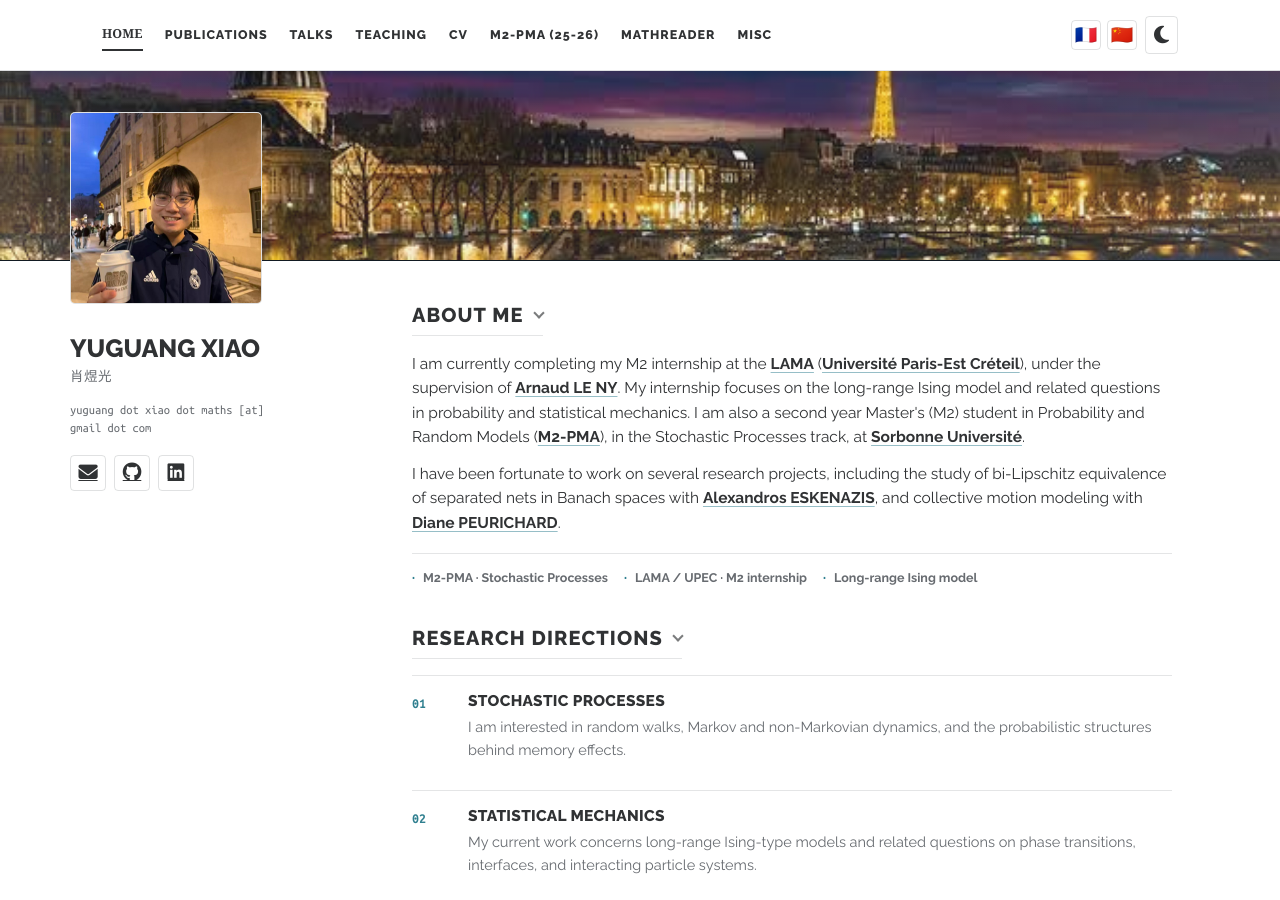
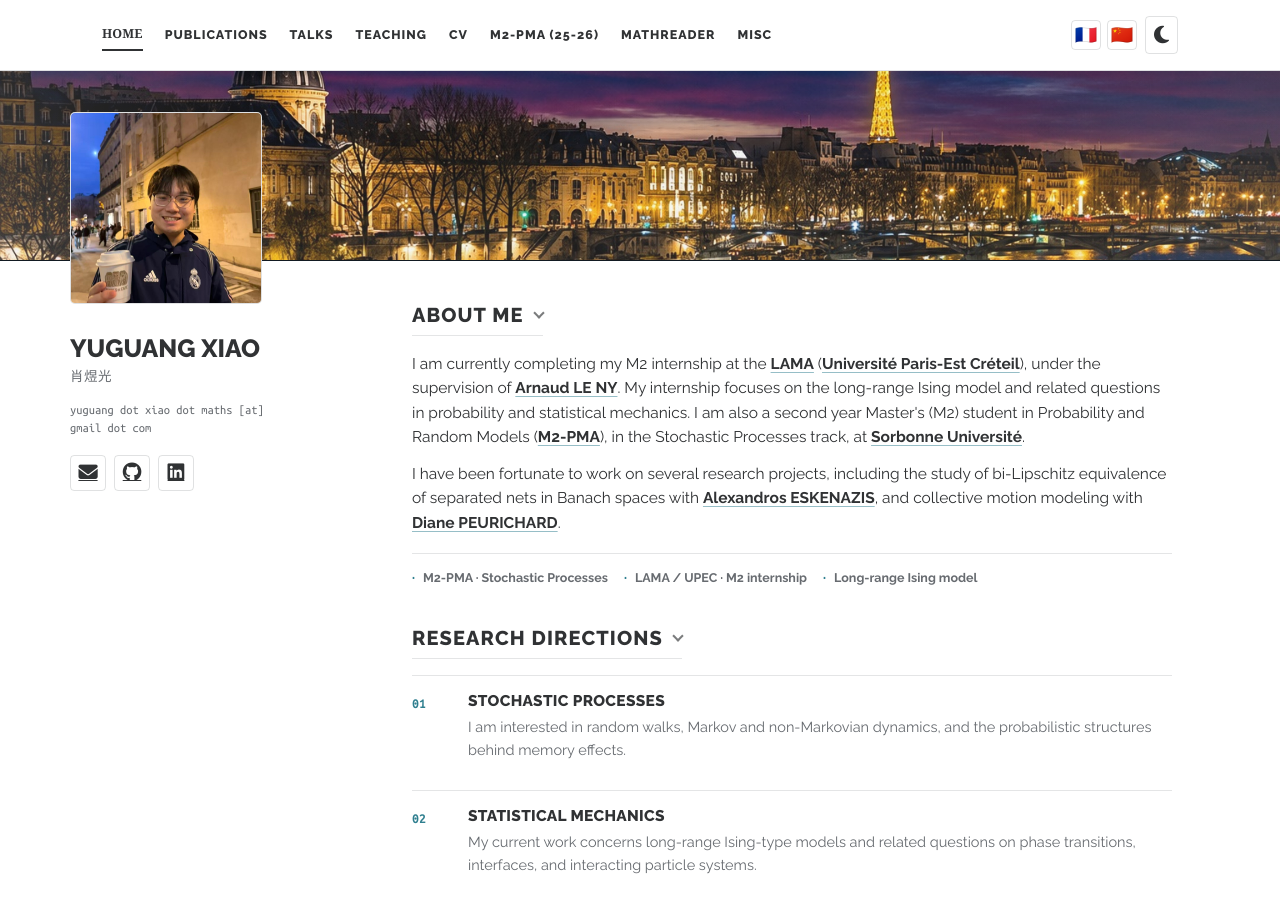
Before and after one commit to Lucien-XIAO/Lucien-XIAO.github.io, a Jekyll site: the page built from index.html, in a window 1280 px wide and 900 px high. Built offline with Jekyll 4.4.1, drawn with Linux system fonts in a browser that asks for light colours; nearby versions of some CDN libraries; a style sheet for code colours, icons or effects is not loaded.

Commit message:
Use high-resolution Paris banner

```diff
--- a/_layouts/default.html
+++ b/_layouts/default.html
@@ -7,7 +7,7 @@
   {% include math_float.html %}
   {% include nav.html %}
   <div class="paris-photo-strip" aria-label="Paris skyline">
-    <img src="/assets/img/paris-banner.jpg?v=1" alt="Paris skyline at night over the Seine" decoding="async" />
+    <img src="/assets/img/paris-banner.jpg?v=2" alt="Paris skyline at night over the Seine" decoding="async" />
   </div>
   <div class="wrapper">
     {% include sidebar.html %}
```
Also changed, not shown: assets/img/paris-banner.jpg.
